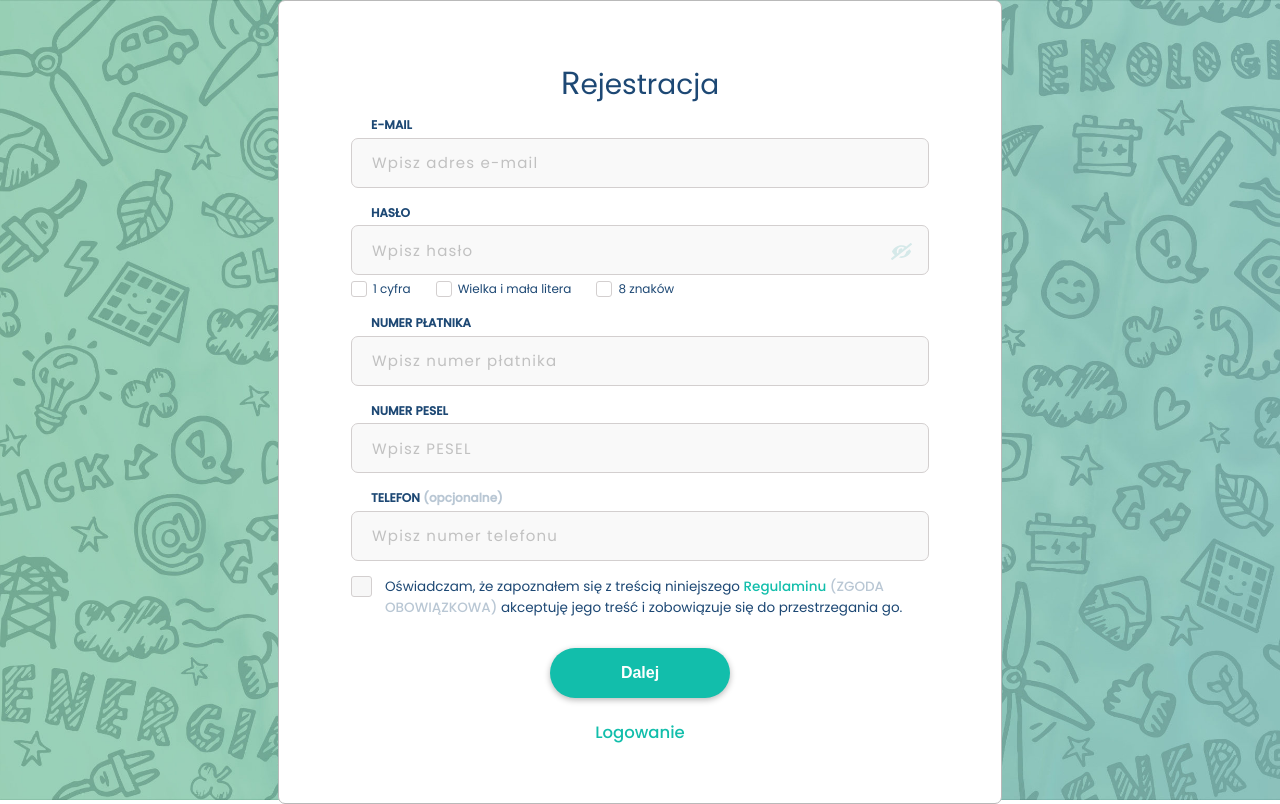
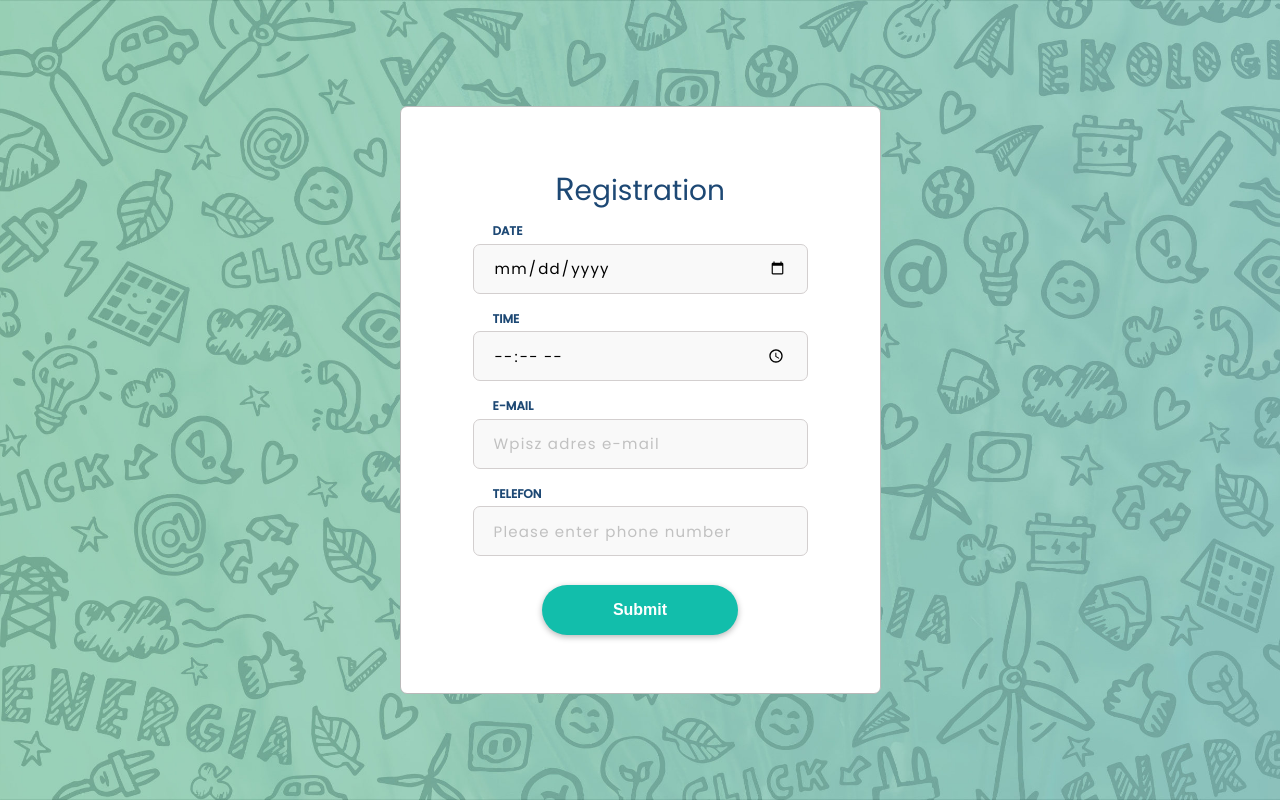
Before and after one commit to Przemyslaw-Pajka/custom-registration-form, a React (Create React App) app: page / in a window 1280 px wide. Built offline with nearby package versions, Linux system fonts and the light colour scheme.

Commit message:
adding service for foreign customers

```diff
--- a/src/components/ModalUserRegistered/ModalUserRegistered.tsx
+++ b/src/components/ModalUserRegistered/ModalUserRegistered.tsx
@@ -17,9 +17,9 @@ export const ModalUserRegistered:React.FC = (props) => {
     }
 
     return(
-        <ModalUserRegisteredStyled className="fixed">Dziękujemy!
-            <br/>Proces rejestracji użytkownika został zakończony pomyślnie.
-            <SubmitButton onClick={(e)=>handleClick(e)}>Wróć</SubmitButton>
+        <ModalUserRegisteredStyled className="fixed">Thanks!
+            <br/>We will contact you soon.
+            <SubmitButton onClick={(e)=>handleClick(e)}>Back to homepage</SubmitButton>
         </ModalUserRegisteredStyled>
     )
 };
--- a/src/components/RegistrationForm/Container/RegistrationForm.tsx
+++ b/src/components/RegistrationForm/Container/RegistrationForm.tsx
@@ -24,14 +24,10 @@ export const RegistrationForm:React.FC = React.memo((props) => {
   } = useContext(StoreContext)
 
   const initialValues:FormValues = {
-    email:'',
-    password: '',
-    payerNumber: '',
-    pesel: '',
+    date:'',
+    time: '',
+    email: '',
     phone: '',
-    isOneDigit: false,
-    isAmountChar: false,
-    isUppLowLetter: false,
   }
   return (
     <Formik
@@ -39,10 +35,9 @@ export const RegistrationForm:React.FC = React.memo((props) => {
       validationSchema={registrationValidationSchema}
       onSubmit={(values) => {
         const dataFromUser = {
+          date: values.date,
+          time: values.time,
           email: values.email,
-          password: values.password,
-          payerNumber: values.payerNumber,
-          pesel: values.pesel,
           phone: values.phone
         }
         sendForm (
--- a/src/components/RegistrationForm/Fields/DefaultInputsForm/DefaultInputsForm.tsx
+++ b/src/components/RegistrationForm/Fields/DefaultInputsForm/DefaultInputsForm.tsx
@@ -1,13 +1,7 @@
 import React from 'react';
 import { FormValues, SetState } from '../../../../types/types';
-import { handleChangeCheckboxes } from '../../../../utils/handleChangeCheckboxes';
-import { showHidePassword } from '../../../../utils/showHidePassword';
-import { MIN_PASSWORD_LENGTH } from '../../../../validation/CONSTANTS';
-import { validatePesel } from '../../../../validation/validatePesel';
 import { CircleLoader } from '../../../CircleLoader/CircleLoader';
 import { SubmitButton } from '../../../SubmitButton/SubmitButton';
-import { CheckboxField } from '../CheckboxField/CheckboxField';
-import { CheckboxGroup } from '../CheckboxGroup/CheckboxGroup';
 import { InputTextField } from '../InputTextField/InputTextField';
 
 interface Errors {
@@ -18,6 +12,27 @@ export const DefaultInputsForm:React.FC<{values:FormValues,errors:Errors,setErro
   return (
     <>
       <InputTextField
+        id="dateInput"
+        label="DATE"
+        onKeyUp={()=>props.setErrors(()=> {})}
+        name="date"
+        type="date"
+        as="input"
+        value={props.values.date}
+        required
+      />
+      <InputTextField
+        id="timeInput"
+        label="TIME"
+        onKeyUp={()=>props.setErrors(()=> {})}
+        name="time"
+        type="time"
+        as="input"
+        value={props.values.time}
+        placeholder="Please enter time"
+        required
+      />
+       <InputTextField
         id="emailInput"
         label="E-MAIL"
         name="email"
@@ -30,98 +45,18 @@ export const DefaultInputsForm:React.FC<{values:FormValues,errors:Errors,setErro
         required
       />
       <InputTextField
-        id="passwordInput"
-        label="HASŁO"
-        name="password"
-        className="passwordInput"
-        type="password"
-        as="input"
-        value={props.values.password}
-        onKeyUp={()=>{handleChangeCheckboxes(props.values); props.setErrors(()=> {});}}
-        placeholder="Wpisz hasło"
-        required
-      >
-      <button className="eye-icon" onClick={showHidePassword}></button>
-      </InputTextField>
-      <CheckboxGroup>
-        <CheckboxField
-          id="oneDigitInput"
-          name="isOneDigit"
-          type="checkbox"
-          disabled
-          as="input"
-          required
-        >
-          <label>1 cyfra</label>
-        </CheckboxField>
-        <CheckboxField
-          id="uppLowLetterInput"
-          name="isUppLowLetter"
-          type="checkbox"
-          disabled
-          as="input"
-          required
-        >
-          <label>Wielka i mała litera</label>
-        </CheckboxField>
-        <CheckboxField
-          id="amountCharInput"
-          name="isAmountChar"
-          type="checkbox"
-          disabled
-          as="input"
-          required
-        ><label>{MIN_PASSWORD_LENGTH} znaków</label></CheckboxField>
-      </CheckboxGroup>
-      <InputTextField
-        id="payerNumberInput"
-        label="NUMER PŁATNIKA"
-        name="payerNumber"
-        type="number"
-        as="input"
-        onKeyUp={()=>props.setErrors(()=> {})}
-        errors={props.errors}
-        value={props.values.payerNumber}
-        placeholder="Wpisz numer płatnika"
-        required
-      />
-      <InputTextField
-        id="peselInput"
-        label="NUMER PESEL"
-        name="pesel"
-        type="number"
-        errors={props.errors}
-        onKeyUp={()=>props.setErrors(()=> {})}
-         validate={validatePesel}
-        as="input"
-        value={props.values.pesel}
-        placeholder="Wpisz PESEL"
-        required
-      />
-      <InputTextField
         id="phoneInput"
         label="TELEFON"
-        optional={'(opcjonalne)'}
         onKeyUp={()=>props.setErrors(()=> {})}
         name="phone"
         type="tel"
         as="input"
+        errors={props.errors}
         value={props.values.phone}
-        placeholder="Wpisz numer telefonu"
+        placeholder="Please enter phone number"
+        required
       />
-      <CheckboxField
-        id="acceptTermsInput"
-        name="acceptTermsInput"
-        className="acceptTerms"
-        as="input"
-        type="checkbox"
-        required>
-        <label className='text-medium-bold'>
-          Oświadczam, że zapoznałem się z treścią niniejszego <span className='text-alt-color text-medium-bold'>Regulaminu</span> <span className='text-gray text-medium-bold'>(ZGODA OBOWIĄZKOWA)</span> akceptuję jego treść i zobowiązuje się do przestrzegania go.
-        </label>
-      </CheckboxField>
-      <SubmitButton className="submit-registration-btn">{props.isLoading?   <CircleLoader/> : 'Dalej'}</SubmitButton>
-      <a href="/" className='log-in text-alt-color text-medium-bold'>Logowanie</a>
+      <SubmitButton className="submit-registration-btn">{props.isLoading?   <CircleLoader/> : 'Submit'}</SubmitButton>
     </>
   )
 }
--- a/src/components/SubmitButton/styles/SubmitButton.styled.js
+++ b/src/components/SubmitButton/styles/SubmitButton.styled.js
@@ -11,7 +11,6 @@ export const SubmitButtonStyled = styled.button`
     margin: 0 auto;
 
     &.submit-registration-btn {
-        max-width: 180px;
         margin-top: 29px;
         padding: 16px 70.5px;
     }
--- a/src/pages/Error404/Error404.tsx
+++ b/src/pages/Error404/Error404.tsx
@@ -4,8 +4,8 @@ import { Error404Styled, LinkStyled } from "./styles/Error404.styled"
 export const Error404 = () => (
     <Modal>
         <Error404Styled>
-            <h1>404 - Nie znaleziono takiej strony!</h1>
-            <LinkStyled to="/">Wróć do strony głównej</LinkStyled>
+            <h1>404 - Not Found!</h1>
+            <LinkStyled to="/">Back to homepage</LinkStyled>
         </Error404Styled>
     </Modal>
 )
--- a/src/pages/Home/Home.tsx
+++ b/src/pages/Home/Home.tsx
@@ -12,7 +12,7 @@ export const Home = () => {
   return (
     <Modal>
       <HomeStyled id="homeBox">
-       <HomeHeading>Rejestracja</HomeHeading>
+       <HomeHeading>Registration</HomeHeading>
        <RegistrationForm />
        </HomeStyled>
        {isUserRegistrationConfirmed? <ModalUserRegistered/>: null}
--- a/src/validation/CONSTANTS.ts
+++ b/src/validation/CONSTANTS.ts
@@ -4,12 +4,11 @@ export const PESEL_LENGTH = 11;
 export const PAYER_NUMBER_LENGTH = 9;
 
 export const invalidFieldsMessages = {
-    email: `Nieprawidłowy email`,
-    password: `Hasło musi zawierać co najmniej ${MIN_PASSWORD_LENGTH} znaków, maksymalnie ${MAX_PASSWORD_LENGTH}, 1 małą i dużą literę oraz cyfrę. Bez polskich znaków oraz spacji`,
-    payerNumber: `Nieprawidłowy numer płatnika. Numer płatnika musi się składać z ${PAYER_NUMBER_LENGTH} cyfr`,
-    pesel: `Nieprawidłowy numer PESEL`,
-    phone: `Nieprawidłowy numer telefonu` ,
-    fieldRequired: `Pole wymagane`
+    email: `Incorrect email`,
+    date: `Incorrect date`,
+    time: `Incorrect time`,
+    phone: `Incorrect phone number`,
+    fieldRequired: 'Field is require'
 }
 
 interface IRegExp {
@@ -18,11 +17,4 @@ interface IRegExp {
 
 export const regExp:IRegExp = {
     phone: new RegExp(/^(?:(?:(?:(?:\+|00)\d{2})?[ -]?(?:(?:\(0?\d{2}\))|(?:0?\d{2})))?[ -]?(?:\d{3}[- ]?\d{2}[- ]?\d{2}|\d{2}[- ]?\d{2}[- ]?\d{3}|\d{7})|(?:(?:(?:\+|00)\d{2})?[ -]?\d{3}[ -]?\d{3}[ -]?\d{3}))$/),
-    payerNumber: new RegExp(`^[0-9]{${PAYER_NUMBER_LENGTH}}$`),
-    oneDigit: new RegExp(`(?=.*?[0-9])`),
-    amountChar: new RegExp(`([A-Za-z0-9!@#$%^&*]{${MIN_PASSWORD_LENGTH},}$)`),
-    uppLowLetter: new RegExp(`(?=.*[a-z])(?=.*[A-Z])`),
-    get password() {
-        return new RegExp(`${this.oneDigit.source}${this.uppLowLetter.source}${this.amountChar.source}`)
-    }
 }
--- a/src/validation/registrationValidationSchema.ts
+++ b/src/validation/registrationValidationSchema.ts
@@ -1,22 +1,16 @@
 import * as Yup from 'yup';
 import './CONSTANTS';
-import { invalidFieldsMessages, MAX_PASSWORD_LENGTH, PESEL_LENGTH, regExp } from './CONSTANTS';
+import { invalidFieldsMessages, regExp } from './CONSTANTS';
 
 export const registrationValidationSchema = Yup.object().shape({
+  date: Yup.string()
+    .required(invalidFieldsMessages.fieldRequired),
+  time: Yup.string()
+    .required(invalidFieldsMessages.fieldRequired),
   email: Yup.string()
     .email(invalidFieldsMessages.email)
     .required(invalidFieldsMessages.fieldRequired),
-  password: Yup.string()
-    .matches(regExp.password, invalidFieldsMessages.password)
-    .max(MAX_PASSWORD_LENGTH, invalidFieldsMessages.password)
-    .required(invalidFieldsMessages.fieldRequired),
-  payerNumber: Yup.string()
-    .matches(regExp.payerNumber, invalidFieldsMessages.payerNumber)
-    .required(invalidFieldsMessages.payerNumber),
-  pesel: Yup.string()
-    .max(PESEL_LENGTH,invalidFieldsMessages.pesel)
-    .required(invalidFieldsMessages.fieldRequired),
   phone: Yup.string()
     .matches(regExp.phone, invalidFieldsMessages.phone)
-    .notRequired()
+    .required(invalidFieldsMessages.fieldRequired),
 });
--- a/src/validation/validatePesel.ts
+++ /dev/null
@@ -1,21 +0,0 @@
-import { invalidFieldsMessages } from "./CONSTANTS";
-
-export const validatePesel = (value:number) => {
-    const pesel = String(value);
-    let weight = [1, 3, 7, 9, 1, 3, 7, 9, 1, 3];
-        let sum = 0;
-        let control = 10;
-        const controlNumber = parseInt(pesel.substring(10, 11));
-
-        weight.forEach((item,index)=> sum += (parseInt(pesel.substring(index, index + 1)) * weight[index]));
-
-        sum = sum % 10;
-
-        if (sum === 0){
-            control = 0;
-        }
-
-        const isPeselCorrect = control - sum === controlNumber
-
-        return isPeselCorrect? '' : invalidFieldsMessages.pesel
-  };
```
Also changed, not shown: src/types/types.ts (+6 -11 lines), 1 other file (tests, documents, lock files or other folders).
